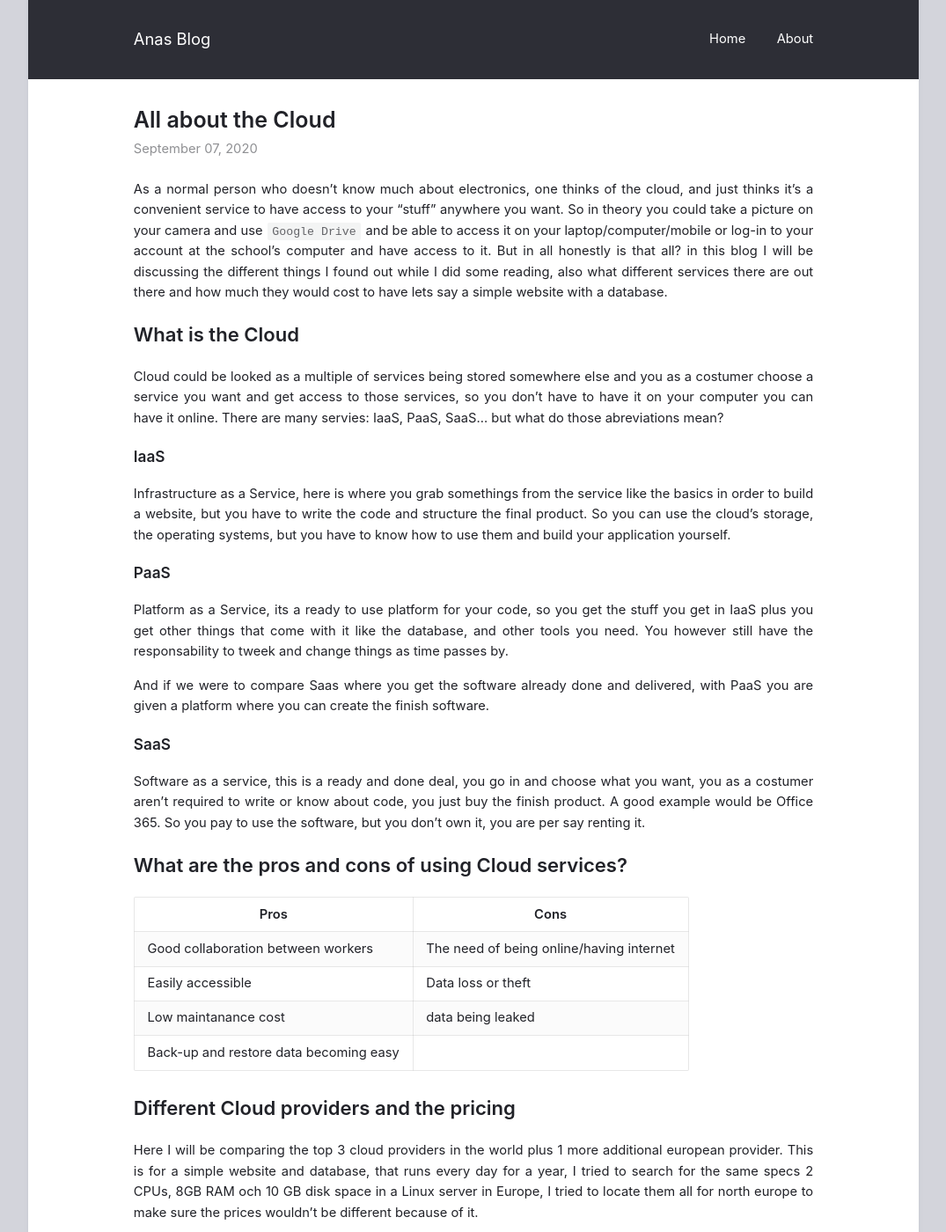
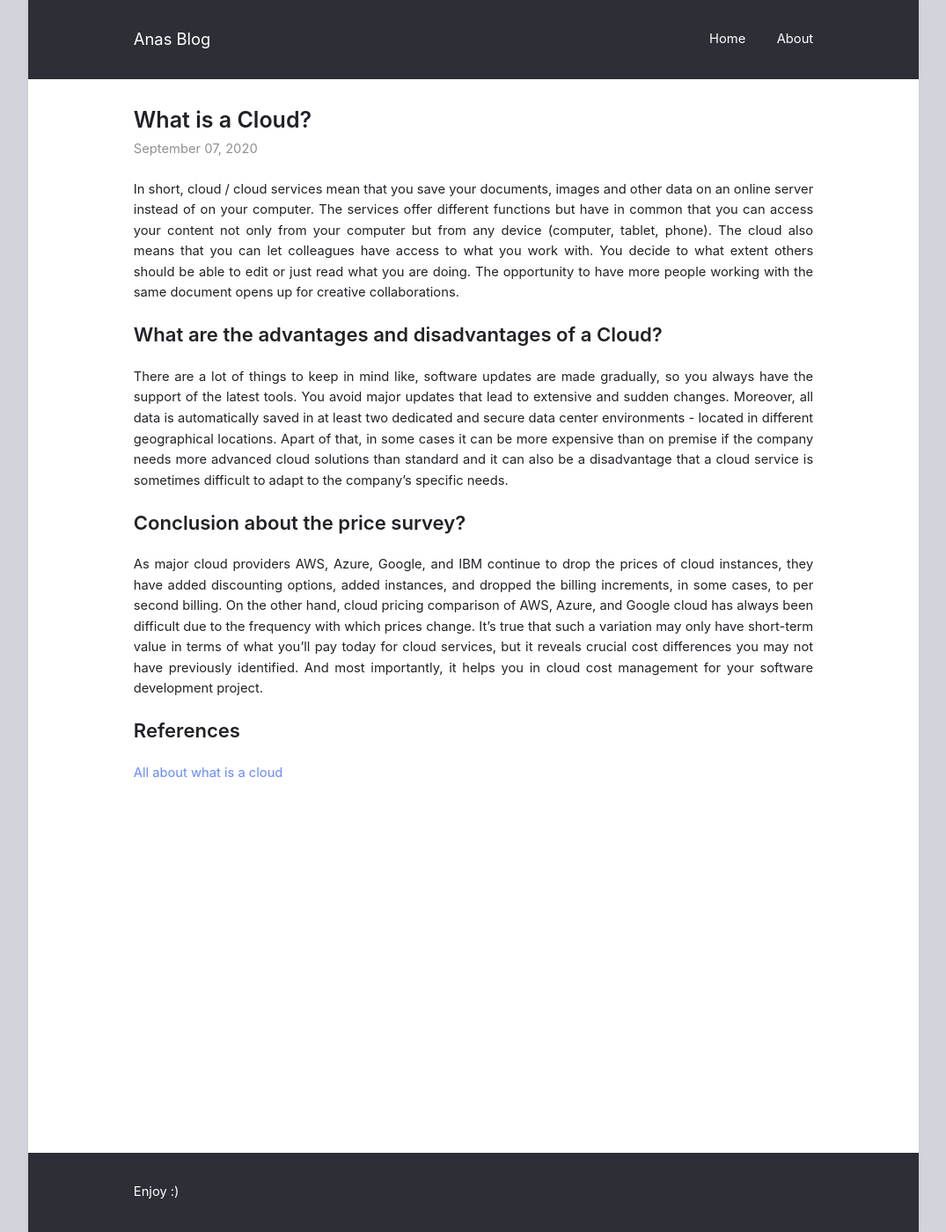
Before and after one commit to ItsAnass/ItsAnass.github.io, a Jekyll site: the page built from _posts/2020-09-07-What-is-Cloud.md, in a window 1280 px wide and 1400 px high. Shown: the whole window at 88% size, without its empty margins (102-1177 px from the left). Built offline with Jekyll 4.4.1, drawn with Linux system fonts in a browser that asks for light colours; some of the changed text lies outside the part shown.

Commit message:
Update 2020-09-07-What-is-Cloud.md

```diff
--- a/_posts/2020-09-07-What-is-Cloud.md
+++ b/_posts/2020-09-07-What-is-Cloud.md
@@ -1,56 +1,25 @@
 ---
-title: "All about the Cloud"
+title: "What is a Cloud?"
 layout: post
 ---
 
-As a normal person who doesn't know much about electronics, one thinks of the cloud, and just thinks it's a convenient service to have access to your "stuff" anywhere you want. So in theory you could take a picture on your camera and use `Google Drive` and be able to access it on your laptop/computer/mobile or log-in to your account at the school's computer and have access to it. But in all honestly is that all? in this blog I will be discussing the different things I found out while I did some reading, also what different services there are out there and how much they would cost to have lets say a simple website with a database.
+In short, cloud / cloud services mean that you save your documents, images and other data on an online server instead of on your computer.
+The services offer different functions but have in common that you can access your content not only from your computer but from any device (computer, tablet, phone). The cloud also means that you can let colleagues have access to what you work with. You decide to what extent others should be able to edit or just read what you are doing. The opportunity to have more people working with the same document opens up for creative collaborations.
 
 
-## What is the Cloud
+## What are the advantages and disadvantages of a Cloud?
 
-Cloud could be looked as a multiple of services being stored somewhere else and you as a costumer choose a service you want and get access to those services, so you don't have to have it on your computer you can have it online. There are many servies: IaaS, PaaS, SaaS... but what do those abreviations mean?
+There are a lot of things to keep in mind like, software updates are made gradually, so you always have the support of the latest tools. You avoid major updates that lead to extensive and sudden changes. Moreover,
+all data is automatically saved in at least two dedicated and secure data center environments - located in different geographical locations.
+Apart of that, in some cases it can be more expensive than on premise if the company needs more advanced cloud solutions than standard and it can also be a disadvantage that a cloud service is sometimes difficult to adapt to the company's specific needs.
 
-### IaaS
 
-Infrastructure as a Service, here is where you grab somethings from the service like the basics in order to build a website, but you have to write the code and structure the final product. So you can use the cloud's storage, the operating systems, but you have to know how to use them and build your application yourself.
+## Conclusion about the price survey?
 
-### PaaS
+As major cloud providers AWS, Azure, Google, and IBM continue to drop the prices of cloud instances, they have added discounting options, added instances, and dropped the billing increments, in some cases, to per second billing. On the other hand, cloud pricing comparison of AWS, Azure, and Google cloud has always been difficult due to the frequency with which prices change.
+It’s true that such a variation may only have short-term value in terms of what you’ll pay today for cloud services, but it reveals crucial cost differences you may not have previously identified. And most importantly, it helps you in cloud cost management for your software development project.
 
-Platform as a Service, its a ready to use platform for your code, so you get the stuff you get in IaaS plus you get other things that come with it like the database, and other tools you need. You however still have the responsability to tweek and change things as time passes by.
-
-And if we were to compare Saas where you get the software already done and delivered, with PaaS you are given a platform where you can create the finish software.
-
-### SaaS
-
-Software as a service, this is a ready and done deal, you go in and choose what you want, you as a costumer aren't required to write or know about code, you just buy the finish product. A good example would be Office 365. So you pay to use the software, but you don't own it, you are per say renting it.
-
-## What are the pros and cons of using Cloud services?
-
-| Pros             | Cons         |
-|------------------|------------------|
-| Good collaboration between workers | The need of being online/having internet |
-| Easily accessible | Data loss or theft |
-| Low maintanance cost |  data being leaked |
-| Back-up and restore data becoming easy |  |
-
-## Different Cloud providers and the pricing
-
-Here I will be comparing the top 3 cloud providers in the world plus 1 more additional european provider. This is for a simple website and database, that runs every day for a year, I tried to search for the same specs 2 CPUs, 8GB RAM och 10 GB disk space in a Linux server in Europe, I tried to locate them all for north europe to make sure the prices wouldn't be different because of it.
-
-In conclusion  most of them are about the same price even the smaller one (Digital Ocean) so I think now days they are fairly affordable.
-
-![GooglePricePic](/assets/Images/googleCloudPrice.png)
-
-![MicrosoftPricePic](/assets/Images/MicrosoftCloudPriceAppService.png)
-
-![AWSPricePic](/assets/Images/AWSCloudPricing.png)
-
-![DigitalOceanPic](/assets/Images/DigitalOceanPricing.png)
 
 ## References
 
-[Is the cloud really just somone else's computer](https://www.techrepublic.com/article/is-the-cloud-really-just-someone-elses-computer/)
-
-[Cloud computing tutorial for beginers](https://www.youtube.com/watch?v=RWgW-CgdIk0&t=378s)
-
-[SaaS vs PaaS vs IaaS](https://www.bmc.com/blogs/saas-vs-paas-vs-iaas-whats-the-difference-and-how-to-choose/)
+[All about what is a cloud](https://www.vox.com/2015/4/30/11562024/too-embarrassed-to-ask-what-is-the-cloud-and-how-does-it-work)
```
